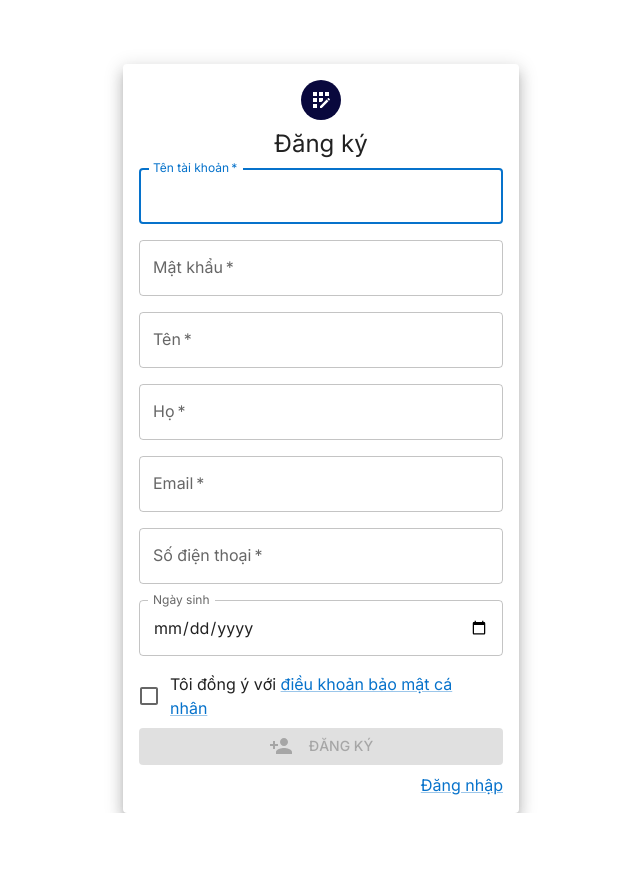
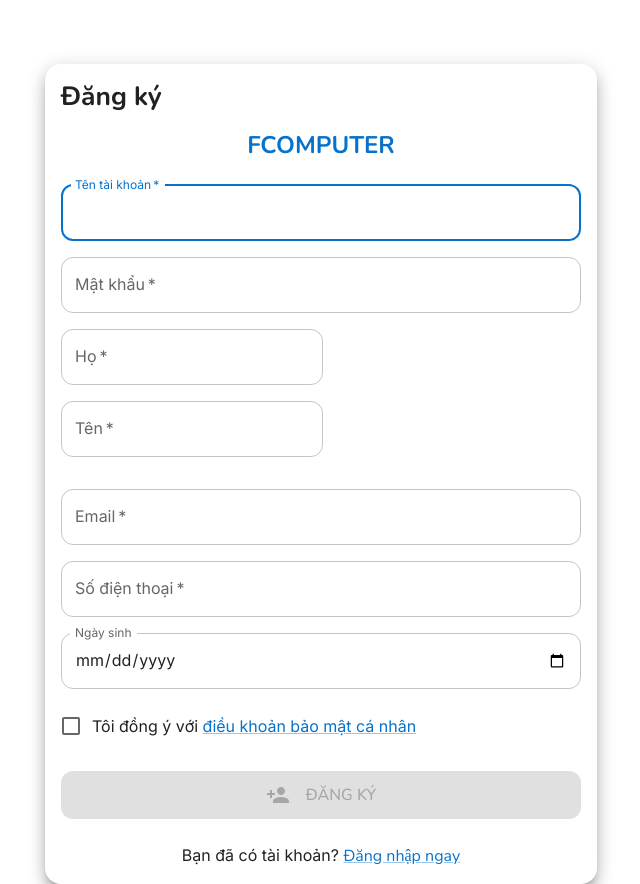
Before and after one commit to lpta2302/final_project_web, a React (Vite) app in the folder frontend/: page /register in a window 1280 px wide. Shown: the whole page, without its empty margins (319-959 px from the left). Before the commit the page ends 813 px from the top, so only its background shows below. Built offline with nearby package versions, Linux system fonts and the light colour scheme.

Commit message:
fixing forms

```diff
--- a/frontend/src/components/forms/ForgotPassword.jsx
+++ b/frontend/src/components/forms/ForgotPassword.jsx
@@ -1,52 +1,86 @@
 import React, { useState } from "react";
-import { Container, TextField, Button, Typography, Box, Paper } from "@mui/material";
+import {
+  Container,
+  TextField,
+  Button,
+  Typography,
+  Box,
+  Paper,
+  Link,
+  Grid2,
+} from "@mui/material";
 import SendIcon from '@mui/icons-material/Send';
+import { useNavigate } from "react-router-dom";
 
 const ForgotPassword = () => {
   const [email, setEmail] = useState("");
   const [error, setError] = useState("");
 
-  // Biểu thức chính quy để kiểm tra định dạng email hợp lệ
-  const emailRegex = /^\S+@\S+\.\S+$/; // Kiểm tra email hợp lệ
+  const navigate = useNavigate();
 
-  // Hàm xử lý khi người dùng bấm nút
+  // Regex for validating email format
+  const emailRegex = /^\S+@\S+\.\S+$/;
+
   const handleSubmit = (event) => {
     event.preventDefault();
 
     if (!email) {
       setError("Vui lòng nhập email");
     } else if (emailRegex.test(email)) {
-      // Nếu là email hợp lệ
-      setError(""); // Xóa lỗi
+      setError("");
       console.log("Email hợp lệ:", email);
-      // Gửi yêu cầu quên mật khẩu với email
     } else {
-      // Nếu không phải email hợp lệ
       setError("Vui lòng nhập đúng định dạng email");
     }
   };
 
   return (
-    <Container maxWidth="xs">
+    <Container maxWidth="sm" sx={{ mt: 8 }}>
       <Paper
         elevation={10}
         sx={{
-          mt: 8,
-          padding: 2,
+          padding: 5,
+          borderRadius: "16px",
         }}
       >
         <Typography
-          variant="h5"
           component="h1"
-          sx={{ textAlign: "center", mb: 2 }}
+          variant="h4"
+          sx={{
+            fontSize: { xs: "1.5rem", md: "1.65rem" }, // Responsive font size
+            fontWeight: "bold",
+            fontFamily: "Nunito",
+            mb: 2,
+            textAlign: "center", // Center align title
+          }}
         >
           Quên mật khẩu
         </Typography>
+        <Typography
+          variant="h5"
+          sx={{
+            fontSize: { xs: "1.2rem", md: "1.5rem" },
+            fontFamily: "Nunito",
+            color: "primary.main",
+            fontWeight: "bold",
+            textAlign: "center",
+            mb: 3,
+          }}
+        >
+          FCOMPUTER
+        </Typography>
+        <Typography
+          variant="body1"
+          sx={{ textAlign: "center", mb: 2 }}
+        >
+          Hãy nhập Email của bạn vào bên dưới để bắt đầu quá trình khôi phục mật khẩu.
+        </Typography>
+
         <Box
           component="form"
           onSubmit={handleSubmit}
           noValidate
-          sx={{ mt: 1 }}
+          sx={{ display: "flex", flexDirection: "column", gap: 2 }}
         >
           <TextField
             label="Email"
@@ -55,19 +89,46 @@
             value={email}
             onChange={(e) => setEmail(e.target.value)}
             error={!!error}
-            helperText={error} // Hiển thị thông báo lỗi nếu có
-            sx={{ mb: 2 }}
+            helperText={error}
+            sx={{
+              "& .MuiOutlinedInput-root": {
+                borderRadius: "12px",
+              },
+            }}
           />
           <Button
             type="submit"
             fullWidth
             variant="contained"
-            sx={{ backgroundColor: "#09083D" }}
+            sx={{
+              height: "3rem",
+              fontSize: { xs: "0.9rem", md: "1rem" }, // Responsive button font size
+              fontFamily: "Nunito",
+              borderRadius: "12px",
+            }}
           >
-            <SendIcon sx={{ mr: 2 }} />
+            <SendIcon sx={{ mr: 1 }} />
             Gửi yêu cầu
           </Button>
         </Box>
+
+        <Grid2 container justifyContent="center" sx={{ mt: 3 }}>
+          <Grid2>
+            <Link
+              component="button"
+              onClick={() => navigate("/login")}
+              sx={{
+                mt: 2,
+                textDecoration: "none",
+                textAlign: "center",
+                display: "block",
+                fontSize: { xs: "0.9rem", md: "1rem" }, // Responsive link font size
+              }}
+            >
+              Quay lại trang đăng nhập
+            </Link>
+          </Grid2>
+        </Grid2>
       </Paper>
     </Container>
   );
--- a/frontend/src/components/forms/Login.jsx
+++ b/frontend/src/components/forms/Login.jsx
@@ -2,22 +2,20 @@
 import {
   Container,
   Paper,
-  Avatar,
   Typography,
   Box,
   TextField,
   FormControlLabel,
   Checkbox,
   Button,
+  Link,
   Grid2,
-  Link,
 } from "@mui/material";
-import LockOutLinedIcon from "@mui/icons-material/LockOutlined";
 import LoginIcon from "@mui/icons-material/Login";
 import { useNavigate } from "react-router-dom";
 
 const Login = () => {
-  const [inputs, setInputs] = useState({ username: "", password: "" }); // Khởi tạo state cho inputs
+  const [inputs, setInputs] = useState({ username: "", password: "" });
   const [error, setError] = useState({ username: "", password: "" });
 
   const navigate = useNavigate();
@@ -25,66 +23,85 @@
   const handleChange = (event) => {
     const name = event.target.name;
     const value = event.target.value;
-    setInputs((values) => ({ ...values, [name]: value })); // Cập nhật state cho inputs
+    setInputs((values) => ({ ...values, [name]: value }));
   };
 
   const handleLogin = (event) => {
-    event.preventDefault(); // Ngăn không cho form reload trang
+    event.preventDefault();
 
-    // Kiểm tra các trường đầu vào
     let tempError = { username: "", password: "" };
 
     if (!inputs.username) {
-      tempError.username = "Tên tài khoản không được để trống"; // Cập nhật lỗi nếu username trống
+      tempError.username = "Tên tài khoản không được để trống";
     }
 
     if (!inputs.password) {
-      tempError.password = "Mật khẩu không được để trống"; // Cập nhật lỗi nếu password trống
+      tempError.password = "Mật khẩu không được để trống";
     }
 
     if (tempError.username || tempError.password) {
-      setError(tempError); // Cập nhật trạng thái lỗi
+      setError(tempError);
       return;
     }
 
-    // Nếu tên tài khoản và mật khẩu hợp lệ
-    setError({ username: "", password: "" }); // Xóa thông báo lỗi nếu có
+    setError({ username: "", password: "" });
     console.log("Login successful with username:", inputs.username, ", pass:", inputs.password);
-    // Thực hiện điều hướng hoặc các hành động sau khi đăng nhập thành công
   };
 
-  // Hàm xử lý chuyển hướng
   const handleForgotPassword = () => {
-    navigate("/forgot-password"); // Điều hướng sang trang Quên mật khẩu
+    navigate("/forgot-password");
   };
 
   const handleRegister = () => {
-    navigate("/register"); // Điều hướng sang trang Đăng ký
+    navigate("/register");
   };
 
   return (
-    <Container maxWidth="xs">
+    <Container maxWidth="sm" sx={{ mt: 8 }}>
       <Paper
-        elevation={10} // Đổ bóng
+        elevation={10}
         sx={{
-          mt: 8, // marginTop
+          mt: 8,
           padding: 2,
+          borderRadius: "16px",
         }}
       >
-        <Avatar
+        <Typography
+          component="h1"
+          variant="h4"
           sx={{
-            mx: "auto", // margin X (left & right)
-            bgcolor: "#09083D",
-            textAlign: "center",
-            mb: 1, // marginBottom
+            fontSize: { xs: "1.5rem", sm: "1.65rem" }, // Responsive font size
+            fontWeight: "bold",
+            fontFamily: "Nunito",
+            mb: 2,
           }}
         >
-          <LockOutLinedIcon sx={{ color: "#ffffff" }} />
-        </Avatar>
-        <Typography component="h1" variant="h5" sx={{ textAlign: "center" }}>
           Đăng nhập
         </Typography>
-        <Box component="form" onSubmit={handleLogin} noValidate sx={{ mt: 1 }}>
+        <Typography
+          variant="h5"
+          sx={{
+            fontSize: { xs: "1.2rem", sm: "1.5rem" }, // Responsive font size
+            fontFamily: "Nunito",
+            color: "primary.main",
+            fontWeight: "bold",
+            textAlign: "center",
+            mb: 3,
+          }}
+        >
+          FCOMPUTER
+        </Typography>
+        <Box
+          component="form"
+          onSubmit={handleLogin}
+          noValidate
+          sx={{
+            display: "flex",
+            flexDirection: "column",
+            gap: 2,
+            fontFamily: "Nunito",
+          }}
+        >
           <TextField
             required
             id="outlined-required"
@@ -92,49 +109,80 @@
             name="username"
             fullWidth
             autoFocus
-            sx={{ mb: 2 }}
-            value={inputs.username} // Gán giá trị cho username từ inputs
-            onChange={handleChange} // Cập nhật state khi nhập liệu
-            error={!!error.username} // Nếu có lỗi, viền đỏ
-            helperText={error.username} // Hiển thị thông báo lỗi
+            value={inputs.username}
+            onChange={handleChange}
+            error={!!error.username}
+            helperText={error.username}
+            sx={{
+              fontSize: "1rem",
+              fontFamily: "Nunito",
+              "& .MuiOutlinedInput-root": {
+                borderRadius: "12px",
+              },
+            }}
           />
+
           <TextField
+            required
             id="outlined-password-input"
             label="Mật khẩu"
             type="password"
             name="password"
-            autoComplete="current-password"
             fullWidth
-            required
-            value={inputs.password} // Gán giá trị cho password từ inputs
-            onChange={handleChange} // Cập nhật state khi nhập liệu
-            error={!!error.password} // Nếu có lỗi, viền đỏ
-            helperText={error.password} // Hiển thị thông báo lỗi
+            value={inputs.password}
+            onChange={handleChange}
+            error={!!error.password}
+            helperText={error.password}
+            sx={{
+              fontSize: "1rem",
+              fontFamily: "Nunito",
+              "& .MuiOutlinedInput-root": {
+                borderRadius: "12px",
+              },
+            }}
           />
-
-          <FormControlLabel
-            control={<Checkbox value="remember" />}
-            label="Nhớ mật khẩu"
-          />
+          <Grid2 container justifyContent="space-between" alignItems="center">
+            <FormControlLabel
+              control={<Checkbox value="remember" />}
+              label={
+                <Typography sx={{ fontSize: "1rem", fontFamily: "Nunito" }}>
+                  Nhớ mật khẩu
+                </Typography>
+              }
+            />
+            <Link
+              component="button"
+              type="button"
+              onClick={handleForgotPassword}
+              sx={{ fontSize: "1rem", fontFamily: "Nunito" }}
+            >
+              Quên mật khẩu?
+            </Link>
+          </Grid2>
           <Button
             type="submit"
             variant="contained"
             fullWidth
-            sx={{ mt: 1, backgroundColor: "#09083D" }}
+            sx={{
+              mt: 1,
+              height: "3rem",
+              fontSize: "1rem",
+              fontFamily: "Nunito",
+              borderRadius: "12px",
+            }}
           >
             <LoginIcon sx={{ mr: 2 }} />
             Đăng nhập
           </Button>
         </Box>
-        <Grid2 container justifyContent="space-between" sx={{ mt: 1 }}>
+        <Grid2 container justifyContent="center" sx={{ mt: 3 }}>
           <Grid2>
-            <Link onClick={handleForgotPassword} sx={{ cursor: "pointer" }}>
-              Quên mật khẩu?
-            </Link>
-          </Grid2>
-          <Grid2>
-            <Link onClick={handleRegister} sx={{ cursor: "pointer" }}>
-              Đăng ký
+            Bạn chưa có tài khoản?{" "}
+            <Link
+              onClick={handleRegister}
+              sx={{ fontSize: "1rem", fontFamily: "Nunito", cursor: "pointer" }}
+            >
+              Đăng ký ngay
             </Link>
           </Grid2>
         </Grid2>
--- a/frontend/src/components/forms/Register.jsx
+++ b/frontend/src/components/forms/Register.jsx
@@ -2,22 +2,19 @@
 import {
   Container,
   Paper,
-  Avatar,
   Typography,
   Box,
   TextField,
   FormControlLabel,
   Checkbox,
   Button,
+  Link,
   Grid2,
-  Link,
 } from "@mui/material";
-import AppRegistrationIcon from "@mui/icons-material/AppRegistration";
 import PersonAddIcon from "@mui/icons-material/PersonAdd";
 import { useNavigate } from "react-router-dom";
 
 const Register = () => {
-  // Sử dụng một đối tượng để lưu trữ tất cả các giá trị đầu vào
   const [inputs, setInputs] = useState({
     username: "",
     password: "",
@@ -35,10 +32,7 @@
     email: "",
     phone: "",
   });
-
-  // State để kiểm tra checkbox đã được tick chưa
   const [isAgree, setIsAgree] = useState(false);
-
   const navigate = useNavigate();
 
   const handleChange = (event) => {
@@ -47,9 +41,7 @@
   };
 
   const handleRegister = (event) => {
-    event.preventDefault(); // Ngăn không cho form reload trang
-
-    // Kiểm tra các trường đầu vào
+    event.preventDefault();
     let tempError = {
       username: "",
       password: "",
@@ -61,39 +53,33 @@
     };
 
     if (!inputs.username) {
-      tempError.username = "Tên tài khoản không được để trống"; // Cập nhật lỗi nếu username trống
+      tempError.username = "Tên tài khoản không được để trống";
     }
-
     if (!inputs.password) {
-      tempError.password = "Mật khẩu không được để trống"; // Cập nhật lỗi nếu password trống
+      tempError.password = "Mật khẩu không được để trống";
     }
-
     if (!inputs.firstName) {
-      tempError.firstName = "Tên không được để trống"; // Cập nhật lỗi nếu tên trống
+      tempError.firstName = "Tên không được để trống";
     }
-
     if (!inputs.lastName) {
-      tempError.lastName = "Họ không được để trống"; // Cập nhật lỗi nếu họ trống
+      tempError.lastName = "Họ không được để trống";
     }
-
     if (!inputs.email) {
-      tempError.email = "Email không được để trống"; // Cập nhật lỗi nếu email trống
+      tempError.email = "Email không được để trống";
     } else if (!/\S+@\S+\.\S+/.test(inputs.email)) {
-      tempError.email = "Email không hợp lệ"; // Kiểm tra định dạng email
+      tempError.email = "Email không hợp lệ";
     }
-
     if (!inputs.phone) {
-      tempError.phone = "Số điện thoại không được để trống"; // Cập nhật lỗi nếu phone trống
+      tempError.phone = "Số điện thoại không được để trống";
     } else if (!/^\d+$/.test(inputs.phone)) {
-      tempError.phone = "Số điện thoại không hợp lệ"; // Kiểm tra định dạng số điện thoại
+      tempError.phone = "Số điện thoại không hợp lệ";
     }
 
     if (Object.values(tempError).some((error) => error)) {
-      setError(tempError); // Cập nhật trạng thái lỗi
+      setError(tempError);
       return;
     }
 
-    // Nếu tất cả các trường hợp lệ
     setError({
       username: "",
       password: "",
@@ -102,38 +88,60 @@
       email: "",
       phone: "",
       birthDate: "",
-    }); // Xóa thông báo lỗi nếu có
+    });
     console.log("Đăng ký thành công với:", inputs);
-    // Thực hiện điều hướng hoặc các hành động sau khi đăng ký thành công
   };
 
   const handleLogin = () => {
-    navigate("/login"); // Điều hướng sang trang Đăng nhập
+    navigate("/login");
   };
 
   return (
-    <Container maxWidth="xs">
+    <Container maxWidth="sm" sx={{ mt: 8 }}>
       <Paper
-        elevation={10} // Đổ bóng
+        elevation={10}
         sx={{
-          mt: 8, // marginTop
+          mt: 8,
           padding: 2,
+          borderRadius: "16px",
         }}
       >
-        <Avatar
+        <Typography
+          component="h1"
+          variant="h4"
           sx={{
-            mx: "auto", // margin X (left & right)
-            bgcolor: "#09083D",
-            textAlign: "center",
-            mb: 1, // marginBottom
+            fontSize: "1.65rem",
+            fontWeight: "bold",
+            fontFamily: "Nunito",
+            mb: 2,
           }}
         >
-          <AppRegistrationIcon sx={{ color: "#ffffff" }} />
-        </Avatar>
-        <Typography component="h1" variant="h5" sx={{ textAlign: "center" }}>
           Đăng ký
         </Typography>
-        <Box component="form" onSubmit={handleRegister} noValidate sx={{ mt: 1 }}>
+        <Typography
+          variant="h5"
+          sx={{
+            fontSize: "1.5rem",
+            fontFamily: "Nunito",
+            color: "primary.main",
+            fontWeight: "bold",
+            textAlign: "center",
+            mb: 3,
+          }}
+        >
+          FCOMPUTER
+        </Typography>
+        <Box
+          component="form"
+          onSubmit={handleRegister}
+          noValidate
+          sx={{
+            display: "flex",
+            flexDirection: "column",
+            gap: 2,
+            fontFamily: "Nunito",
+          }}
+        >
           <TextField
             required
             id="outlined-username"
@@ -141,7 +149,13 @@
             name="username"
             fullWidth
             autoFocus
-            sx={{ mb: 2 }}
+            sx={{
+              fontSize: "1rem",
+              fontFamily: "Nunito",
+              "& .MuiOutlinedInput-root": {
+                borderRadius: "12px",
+              },
+            }}
             value={inputs.username}
             onChange={handleChange}
             error={!!error.username}
@@ -155,36 +169,60 @@
             autoComplete="current-password"
             fullWidth
             required
-            sx={{ mb: 2 }}
+            sx={{
+              fontSize: "1rem",
+              fontFamily: "Nunito",
+              "& .MuiOutlinedInput-root": {
+                borderRadius: "12px",
+              },
+            }}
             value={inputs.password}
             onChange={handleChange}
             error={!!error.password}
             helperText={error.password}
           />
+          <Grid2 container spacing={2} sx={{ mb: 2 }}>
+            <Grid2 xs={12} sm={6}>
+              <TextField
+                id="outlined-lastname"
+                label="Họ"
+                name="lastName"
+                required
+                fullWidth
+                sx={{
+                  fontSize: "1rem",
+                  fontFamily: "Nunito",
+                  "& .MuiOutlinedInput-root": {
+                    borderRadius: "12px",
+                  },
+                }}
+                value={inputs.lastName}
+                onChange={handleChange}
+                error={!!error.lastName}
+                helperText={error.lastName}
+              />
+            </Grid2>
+            <Grid2 xs={12} sm={6}>
               <TextField
                 id="outlined-firstname"
                 label="Tên"
                 name="firstName"
                 required
                 fullWidth
-            sx={{ mb: 2 }}
+                sx={{
+                  fontSize: "1rem",
+                  fontFamily: "Nunito",
+                  "& .MuiOutlinedInput-root": {
+                    borderRadius: "12px",
+                  },
+                }}
                 value={inputs.firstName}
                 onChange={handleChange}
                 error={!!error.firstName}
                 helperText={error.firstName}
               />
-          <TextField
-            id="outlined-lastname"
-            label="Họ"
-            name="lastName"
-            required
-            fullWidth
-            sx={{ mb: 2 }}
-            value={inputs.lastName}
-            onChange={handleChange}
-            error={!!error.lastName}
-            helperText={error.lastName}
-          />
+            </Grid2>
+          </Grid2>
           <TextField
             id="outlined-email"
             label="Email"
@@ -192,7 +230,13 @@
             name="email"
             required
             fullWidth
-            sx={{ mb: 2 }}
+            sx={{
+              fontSize: "1rem",
+              fontFamily: "Nunito",
+              "& .MuiOutlinedInput-root": {
+                borderRadius: "12px",
+              },
+            }}
             value={inputs.email}
             onChange={handleChange}
             error={!!error.email}
@@ -205,7 +249,13 @@
             name="phone"
             required
             fullWidth
-            sx={{ mb: 2 }}
+            sx={{
+              fontSize: "1rem",
+              fontFamily: "Nunito",
+              "& .MuiOutlinedInput-root": {
+                borderRadius: "12px",
+              },
+            }}
             value={inputs.phone}
             onChange={handleChange}
             error={!!error.phone}
@@ -217,7 +267,13 @@
             type="date"
             name="birthDate"
             fullWidth
-            sx={{ mb: 2 }}
+            sx={{
+              fontSize: "1rem",
+              fontFamily: "Nunito",
+              "& .MuiOutlinedInput-root": {
+                borderRadius: "12px",
+              },
+            }}
             value={inputs.birthDate}
             onChange={handleChange}
             InputLabelProps={{
@@ -245,18 +301,34 @@
             type="submit"
             variant="contained"
             fullWidth
-            sx={{ mt: 1, backgroundColor: "#09083D" }}
-            disabled={!isAgree} // Nút Đăng ký sẽ bị vô hiệu hóa nếu checkbox không được tích
+            sx={{
+              mt: 1,
+              height: "3rem",
+              fontSize: "1rem",
+              fontFamily: "Nunito",
+              borderRadius: "12px",
+            }}
+            disabled={!isAgree}
           >
             <PersonAddIcon sx={{ mr: 2 }} />
             Đăng ký
           </Button>
         </Box>
-        <Grid2 container justifyContent="flex-end" sx={{ mt: 1 }}>
+        <Grid2 container justifyContent="center" sx={{ mt: 3 }}>
           <Grid2>
-            <Link onClick={handleLogin} sx={{ cursor: "pointer" }}>
-              Đăng nhập
+            <>
+              Bạn đã có tài khoản?{" "}
+              <Link
+                onClick={handleLogin}
+                sx={{
+                  fontSize: "1rem",
+                  fontFamily: "Nunito",
+                  cursor: "pointer",
+                }}
+              >
+                Đăng nhập ngay
               </Link>
+            </>
           </Grid2>
         </Grid2>
       </Paper>
```
Lines whose indentation alone changed are shown as unchanged.
